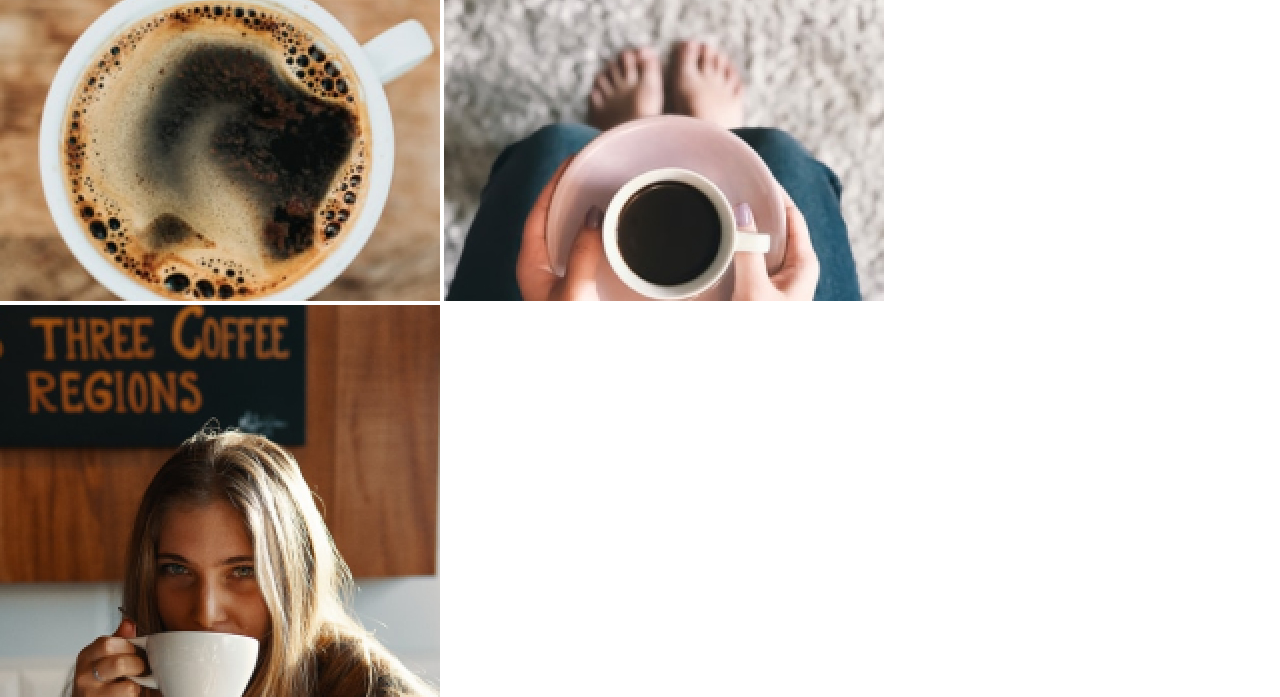
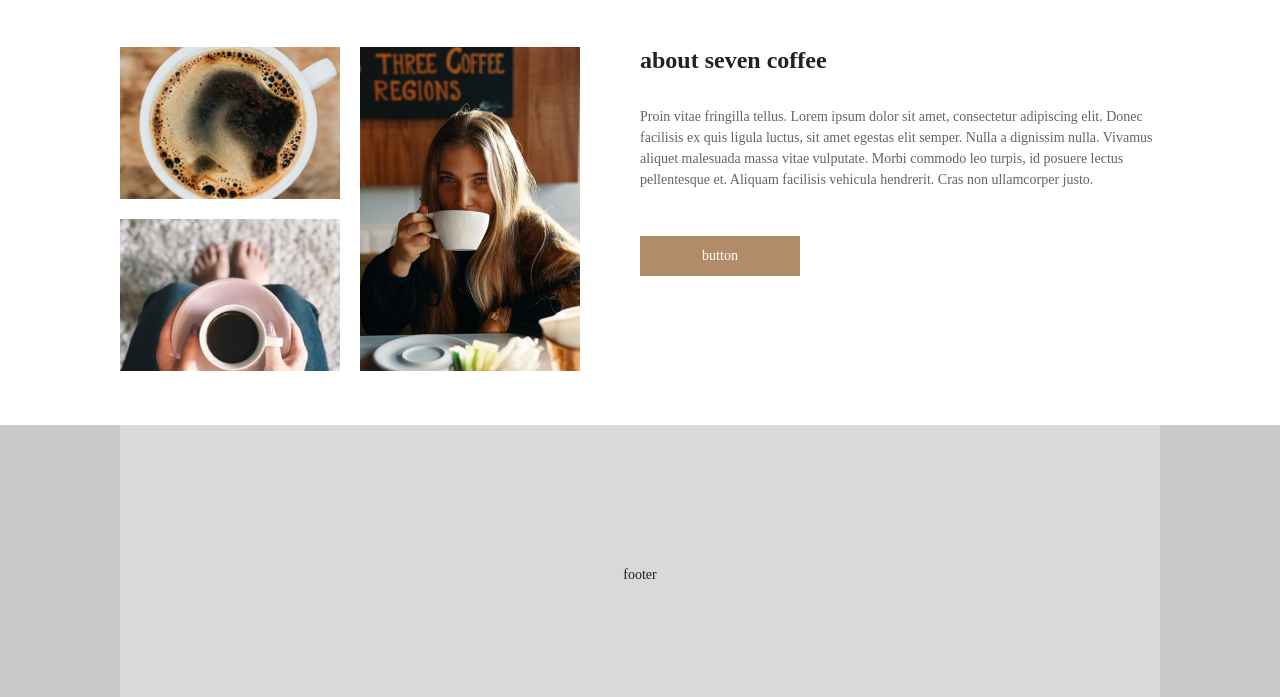
Before and after one commit to jkw507600/HTML-CSS-JAVASCRIPT, a plain HTML site: page html/coffee.html in a window 1280 px wide. Shown: the part 103-800 px from the top of the page. Drawn offline with Linux system fonts and the light colour scheme.

Commit message:
practice_2

```diff
--- a/html/layout_05 bymyself.css
+++ b/html/Practice_2.css
@@ -1,53 +1,64 @@
-*{
+* {
     margin: 0;
     padding: 0;
     box-sizing: border-box;
+
 }
 
 body {
     font-size: 20px;
+}
+
+
+.wrap {
+    align-items: center;
+    justify-content: center;
 
 }
 
-.wrap {
-    display: flex;
-    text-align: center;
+.header {
+    background-color: #E8E8E8;
 }
 
-.aside {
-    display: flex;
-    flex-direction: column;
-    width: 400px;
-    line-height: 1024px;
-    height: 100vh;
+.header .logo {
+    background-color: #C9C9C9;
+    height: 100px;
+    text-align: center;
+    line-height: 100px;
 
 }
 
-.aside .logo {
+.header .gnb {
     background-color: #D9D9D9;
-    width: 400px;
-    height: 100px;
-    line-height: 100px;
-}
+    width: 1040px;
+    height: 80px;
+    margin: 0 auto;
+    text-align: center;
+    line-height: 80px;
 
-.aside .gnb {
-    background-color: #E6E6E6;
-    flex: 1;
-    display: flex;
-    align-items: center;
-    justify-content: center;
-}
-
-.aside .footer {
-    background-color: #D9D9D9;
-    height: 300px;
-    line-height: 300px;
 }
 
 .contents {
     background-color: #F0F0F0;
-    flex: 1;
-    display: flex;
-    align-items: center;
-    justify-content: center;
+    width: 1040px;
+    height: 544px;
+    margin: 0 auto;
+    text-align: center;
+    line-height: 544px;
+
 }
+
+.footer {
+    background-color: #C9C9C9;
+    height: 300px;
+}
+
+.footer .container {
+    background-color: #D9D9D9;
+    width: 1040px;
+    height: 300px;
+    margin: 0 auto;
+    text-align: center;
+    line-height: 300px;
+
+}
--- a/html/coffee.css
+++ b/html/coffee.css
@@ -13,6 +13,10 @@ a{
     text-decoration: none;
 }
 
+.img {
+    display: block;
+}
+
 body {
     color: #222;
     font-size: 14px;
@@ -21,6 +25,7 @@ body {
 
 .wrap {}
 
+/* header */
 .header {
     background-color: #222222;
     color: white;
@@ -76,8 +81,71 @@ body {
 
 }
 
-.contents {}
+/* contents */
+.contents {
+    width: 1040px;
+    margin: 0 auto;
+}
 
-.footer {}
+.contents .section {
+    display: flex;
+    margin: 50px 0;
+    gap: 60px;
+}
 
-.footer .inner {}
+.contents .section .photos {
+    display: flex;
+    gap: 20px;
+}
+
+.contents .section .photos .item_01 {
+    display: flex;
+    flex-direction: column;
+    gap: 20px;
+}
+
+.contents .section .photos .item_01 img {
+    width: 220px;
+}
+
+.contents .section .photos .item_02 img {
+    width: 220px;
+}
+
+.contents .section .texts {}
+
+.contents .section .texts h2 {
+    font-size: 24px;
+}
+
+.contents .section .texts p {
+    color: #646464;
+    line-height: 1.5;
+    margin-top: 32px;
+    margin-bottom: 46px;
+}
+
+.contents .section .texts a {
+    display: block;
+    width: 160px;
+    height: 40px;
+    background-color: #B28C68;
+    color: white;
+    text-align: center;
+    line-height: 40px;
+}
+
+
+.footer {
+    background-color: #C9C9C9;
+    height: 300px;
+}
+
+.footer .inner {
+    background-color: #D9D9D9;
+    width: 1040px;
+    height: 300px;
+    margin: 0 auto;
+    text-align: center;
+    line-height: 300px;
+}
--- a/html/coffee.html
+++ b/html/coffee.html
@@ -28,6 +28,7 @@
 
         </div>
         <div class="contents">
+            <div class="section">
                 <div class="photos">
                     <div class="item_01">
                         <img src="./images/top_img_01.jpg" alt="커피사진1">
@@ -43,6 +44,7 @@
                     <a href="#">button</a>
             </div>
             </div>
+        </div>
 
         <div class="footer">
             <div class="inner">footer</div>
--- a/html/practice.css
+++ /dev/null
@@ -1,51 +0,0 @@
-*{
-    margin: 0;
-    padding: 0;
-    box-sizing: border-box;
-}
-
-body {
-    font-size: 20px;
-}
-
-.wrap {
-    text-align: center;
-
-}
-
-.header {
-    background-color: #D9D9D9;
-    width: 1440px;
-    height: 100px;
-    line-height: 100px;
-
-}
-
-.contents {
-    display: flex;
-    width: 1200px;
-    margin: 0 auto;
-}
-
-.contents .main {
-    background-color: #F0F0F0;
-    width: 900px;
-    height: 624px;
-    line-height: 624px;
-
-}
-
-.contents .menu {
-    background-color: #E6E6E6;
-    width: 300px;
-    height: 624px;
-    line-height: 624px;
-}
-
-.footer {
-    background-color: #D9D9D9;
-    width: 1440px;
-    height: 300px;
-    line-height: 300px;
-
-}
```
Also changed, not shown: html/Practice_2.html (added, +25 -0 lines), html/practice.html (deleted, +0 -20 lines). Lines whose indentation alone changed are shown as unchanged.
